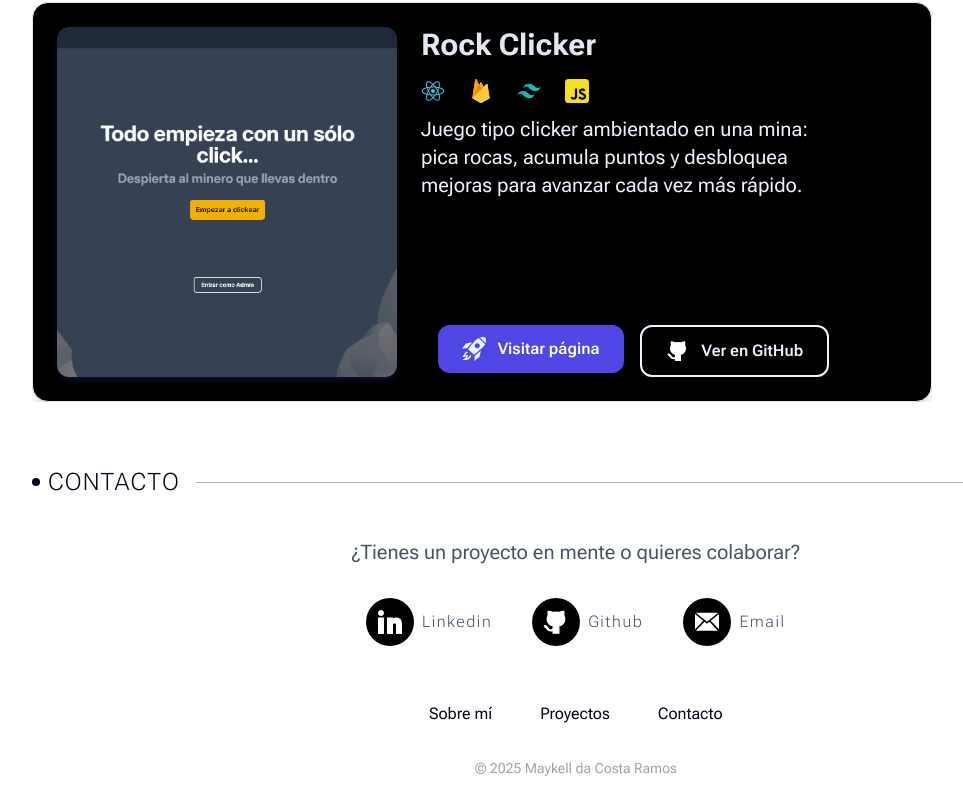
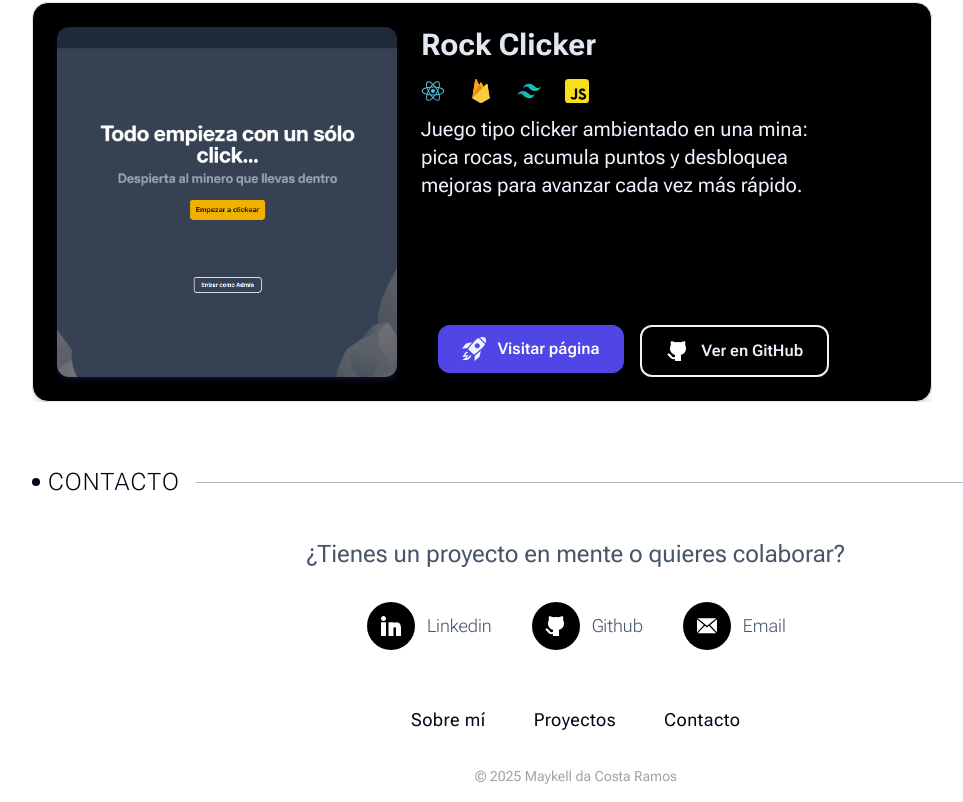
Before and after one commit to MaykelldaCostaRamos/Portafolio, a React (Vite) app: page / in a window 1280 px wide. Shown: the part 1182-1984 px from the top of the page, without its empty margins (64-1027 px from the left). Built offline with nearby package versions, Linux system fonts and the light colour scheme.

Commit message:
Applied text-lg for desktop and reduce size icons

```diff
--- a/src/components/Contact.jsx
+++ b/src/components/Contact.jsx
@@ -25,7 +25,7 @@ export default function Contact() {
 
                     <LayoutReveal>
                       <div className="max-w-2xl mb-8 px-4 pt-6 md:pt-10 text-left md:text-center">
-                        <p className="text-lg md:text-xl md:text-left text-slate-600 dark:text-slate-200">
+                        <p className="text-lg md:text-xl md:text-left lg:text-2xl text-slate-600 dark:text-slate-200">
                           ¿Tienes un proyecto en mente o quieres colaborar?
                         </p>
                       </div>
@@ -34,7 +34,7 @@ export default function Contact() {
 
                    {/* Redes sociales */}
 <LayoutReveal isHero>
-                        <div className="flex flex-col md:flex-row px-4 gap-4 md:gap-10 font-extralight tracking-widest text-slate-600 dark:text-slate-200">
+  <div className="flex flex-col lg:text-lg md:flex-row px-4 gap-4 md:gap-10 font-extralight text-slate-600 dark:text-slate-200">
 
     {/* Linkedin */}
     <a
@@ -42,12 +42,14 @@ export default function Contact() {
       target="_blank"
       rel="noreferrer noopener"
       aria-label="Perfil de Linkedin de Maykell Da Costa Ramos"
-                            className="group flex items-center gap-2 transition"
+      className="group flex items-center gap-3 transition"
     >
-                            <div className="w-12 h-12 flex items-center justify-center rounded-full bg-black group-hover:bg-indigo-700 transition">
-                              <LinkedinIcon className="w-6 h-6 text-white" />
+      <div className="flex items-center justify-center w-12 h-12 rounded-full bg-black group-hover:bg-indigo-700 transition">
+        <LinkedinIcon className="w-5 h-5 text-white" />
       </div>
-                            <span className="group-hover:text-slate-500 transition">Linkedin</span>
+      <span className="flex items-center h-12 group-hover:text-indigo-400 transition">
+        Linkedin
+      </span>
     </a>
 
     {/* Github */}
@@ -56,37 +58,40 @@ export default function Contact() {
       target="_blank"
       rel="noreferrer noopener"
       aria-label="Perfil de Github de Maykell Da Costa Ramos"
-                            className="group flex items-center gap-2 transition"
+      className="group flex items-center gap-3 transition"
     >
-                            <div className="w-12 h-12 flex items-center justify-center rounded-full bg-black group-hover:bg-indigo-700 transition">
-                              <GithubIcon className="w-7 h-7 text-white" aria-hidden="true" />
+      <div className="flex items-center justify-center w-12 h-12 rounded-full bg-black group-hover:bg-indigo-700 transition">
+        <GithubIcon className="w-6 h-6 text-white" aria-hidden="true" />
       </div>
-                            <span className="group-hover:text-slate-500 transition">Github</span>
+      <span className="flex items-center h-12 group-hover:text-indigo-400 transition">
+        Github
+      </span>
     </a>
 
     {/* Email */}
     <a
-                            onClick={() =>
-                              (window.location.href = "mailto:mkpako2009@hotmail.com")
-                            }
+      onClick={() => (window.location.href = "mailto:mkpako2009@hotmail.com")}
       name="Email"
       target="_blank"
       rel="noreferrer noopener"
       aria-label="Enviar email a mkpako2009@hotmail.com"
-                            className="group flex items-center gap-2 transition cursor-pointer"
+      className="group flex items-center gap-3 transition cursor-pointer"
     >
-                            <div className="w-12 h-12 flex items-center justify-center rounded-full bg-black group-hover:bg-indigo-700 transition">
-                              <MailIcon className="w-6 h-6 text-white" />
+      <div className="flex items-center justify-center w-12 h-12 rounded-full bg-black group-hover:bg-indigo-700 transition">
+        <MailIcon className="w-5 h-5 text-white" />
       </div>
-                            <span className="group-hover:text-slate-500 transition">Email</span>
+      <span className="flex items-center h-12 group-hover:text-indigo-400 transition">
+        Email
+      </span>
     </a>
   </div>
 </LayoutReveal>
 
 
 
+
                     <LayoutReveal isHero>
-                      <nav className="flex flex-wrap text-center px-14 pt-10 md:pt-14 gap-6 md:gap-12 text-base dark:text-slate-200">
+                      <nav className="flex flex-wrap text-center -tracking-tight px-14 pt-10 md:pt-14 gap-6 md:gap-12 text-base lg:text-lg dark:text-slate-200">
                         <a
                           href="#about"
                           className="whitespace-nowrap hover:text-slate-500 transition"
--- a/src/context/ThemeProvider.jsx
+++ b/src/context/ThemeProvider.jsx
@@ -1,11 +1,11 @@
 import { useEffect, useState } from "react";
-import  { ThemeContext } from "./ThemeContext";
-
+import { ThemeContext } from "./ThemeContext";
 
 export default function ThemeProvider({ children }) {
-  const [theme, setTheme] = useState("system");
+  const [theme, setTheme] = useState(() => {
+    return localStorage.getItem("theme") || "system";
+  });
 
-  // Aplicar tema según estado
   useEffect(() => {
     const applyTheme = (currentTheme) => {
       if (currentTheme === "dark") {
@@ -18,8 +18,13 @@ export default function ThemeProvider({ children }) {
       }
     };
 
+    // 💾 Guardar el tema cada vez que cambia
+    localStorage.setItem("theme", theme);
+
+    // 🌓 Aplicar tema
     applyTheme(theme);
 
+    // 👂 Detectar cambio en el tema del sistema
     const themeList = window.matchMedia("(prefers-color-scheme: dark)");
     const handleChange = () => {
       if (theme === "system") applyTheme("system");
@@ -29,5 +34,9 @@ export default function ThemeProvider({ children }) {
     return () => themeList.removeEventListener("change", handleChange);
   }, [theme]);
 
-  return <ThemeContext.Provider value={{ theme, setTheme }}>{children}</ThemeContext.Provider>;
+  return (
+    <ThemeContext.Provider value={{ theme, setTheme }}>
+      {children}
+    </ThemeContext.Provider>
+  );
 }
```
Lines whose indentation alone changed are shown as unchanged.
